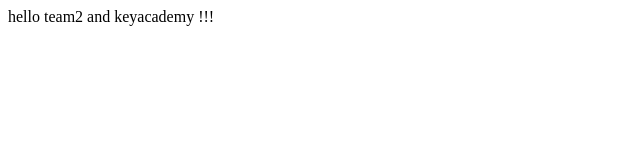
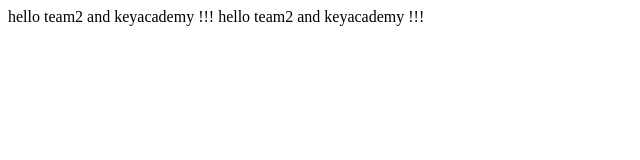
Before and after one commit to Uulzhan/jenkins-project, a plain HTML site: page index.html in a window 1280 px wide. Shown: the whole page, without its empty margins (0-640 px from the left). Drawn offline with Linux system fonts and the light colour scheme.

Commit message:
Update index.html

```diff
--- a/index.html
+++ b/index.html
@@ -1 +1,2 @@
 <hl> hello team2 and keyacademy !!! <hl>
+<hl> hello team2 and keyacademy !!! <hl>
```
